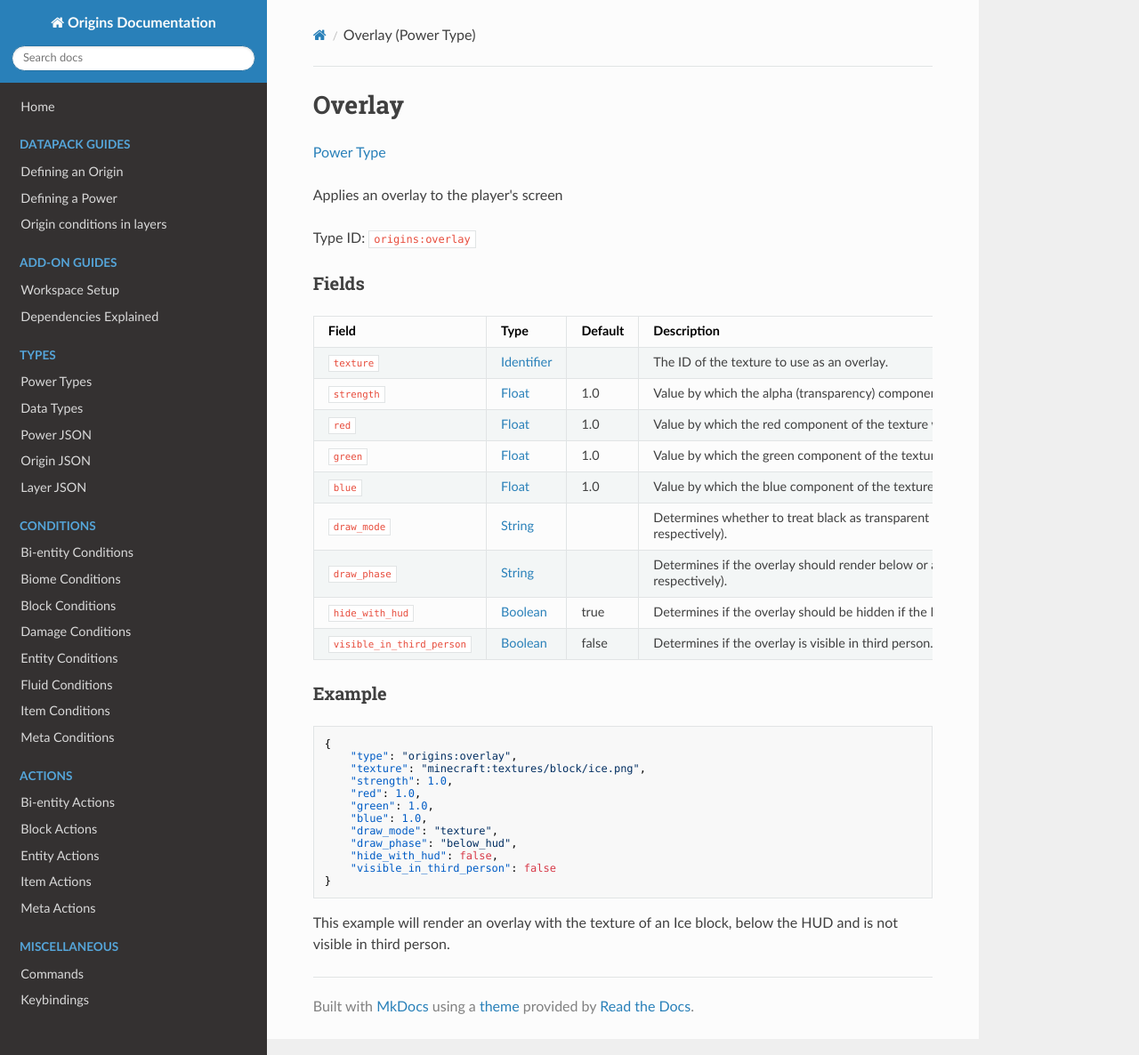
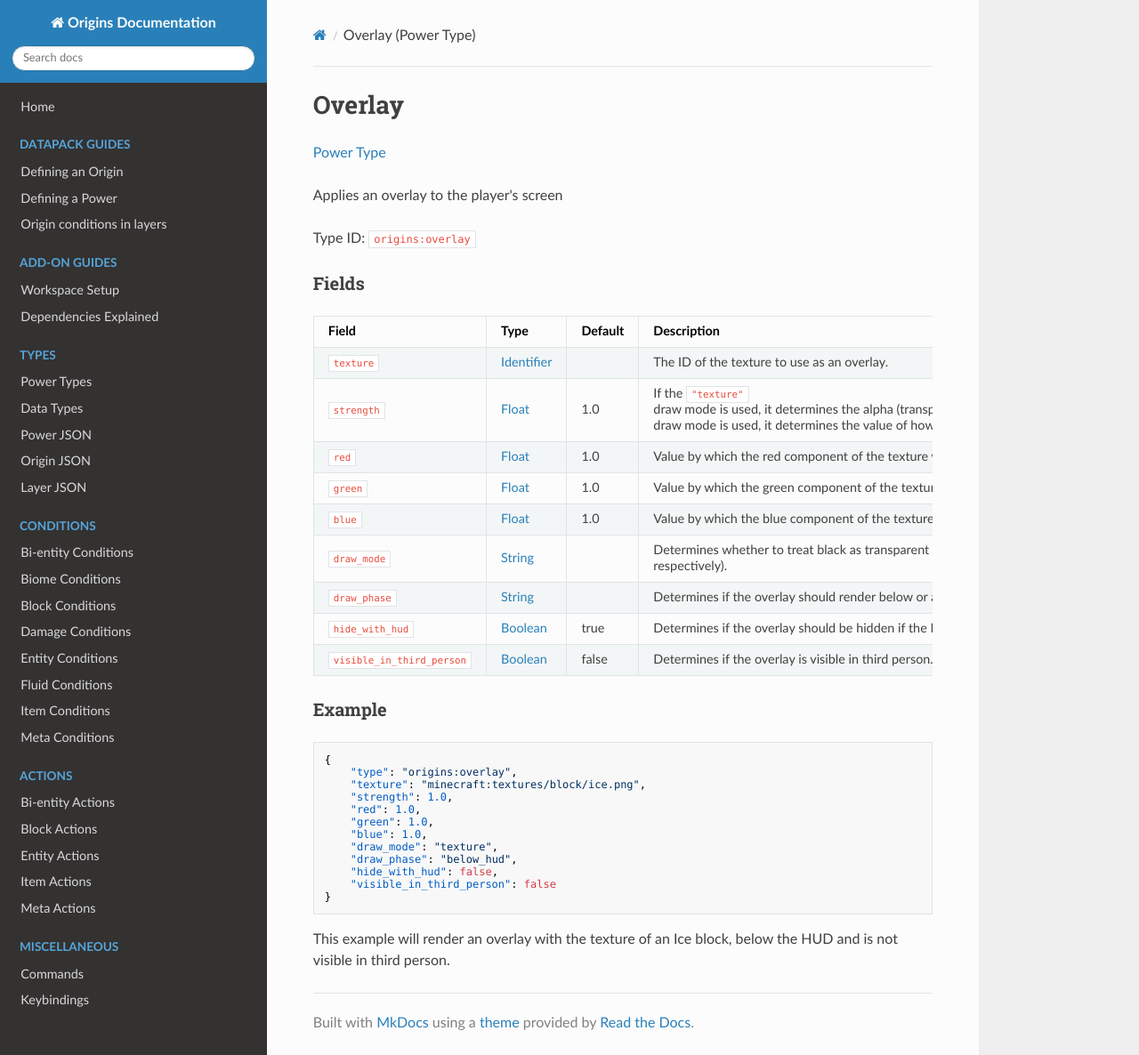
Before and after one commit to apace100/origins-docs, an MkDocs documentation site: the page built from docs/power_types/overlay.md, in a window 1280 px wide and 1186 px high. Shown: the whole window at 89% size. Built offline with MkDocs 1.6.1, drawn with Linux system fonts in a browser that asks for light colours; nearby versions of some CDN libraries.

Commit message:
Updated `overlay.md` Added missing tidbit about how the draw modes use the `strength` float field

```diff
--- a/docs/power_types/overlay.md
+++ b/docs/power_types/overlay.md
@@ -15,7 +15,7 @@ Type ID: `origins:overlay`
 Field | Type | Default | Description
 ------|------|---------|-------------
 `texture` | [Identifier](../data_types/identifier.md) | | The ID of the texture to use as an overlay.
-`strength` | [Float](../data_types/float.md) | 1.0 | Value by which the alpha (transparency) component of the texture will be multiplied. Range: 0.0 to 1.0.
+`strength` | [Float](../data_types/float.md) | 1.0 | If the `"texture"` draw mode is used, it determines the alpha (transparency) value of the texture. If the `"nausea"` draw mode is used, it determines the value of how the texture is stretched (1.0 = screen size). Range: 0.0 to 1.0.
 `red` | [Float](../data_types/float.md) | 1.0 | Value by which the red component of the texture will be multiplied. Range: 0.0 to 1.0.
 `green` | [Float](../data_types/float.md) | 1.0 | Value by which the green component of the texture will be multiplied. Range: 0.0 to 1.0.
 `blue` | [Float](../data_types/float.md) | 1.0 | Value by which the blue component of the texture will be multiplied. Range: 0.0 to 1.0.
```
